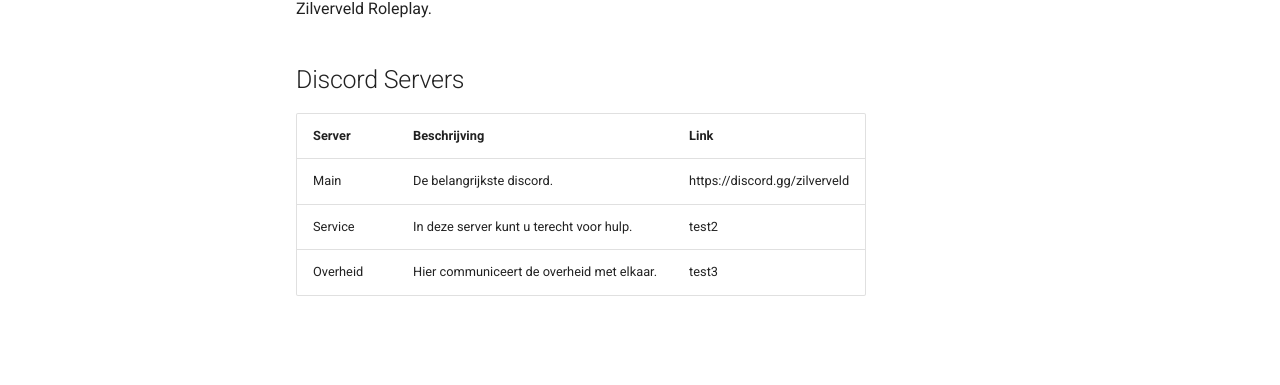
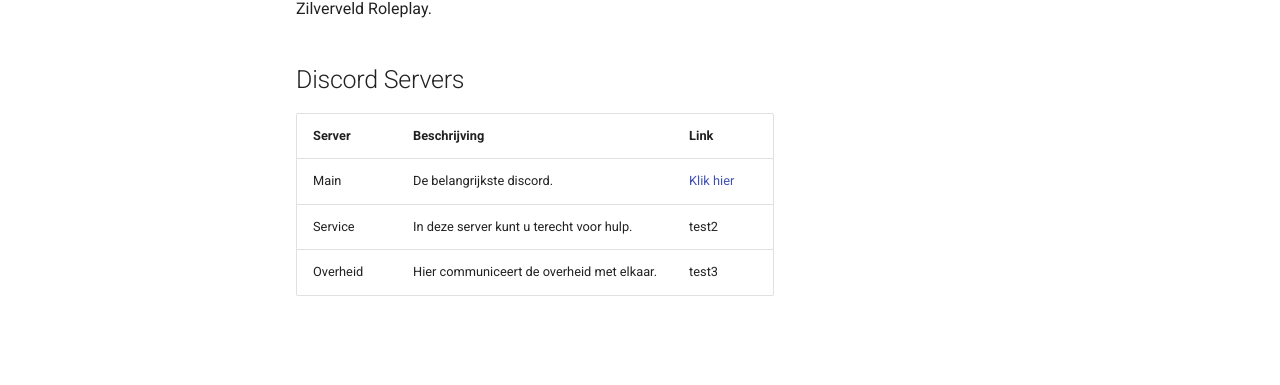
Before and after one commit to MythicalLapis0181/zv-documentatie, an MkDocs documentation site: the page built from docs/index.md, in a window 1280 px wide. Shown: the part 257-642 px from the top of the page. Built offline with MkDocs 1.6.1 and Material for MkDocs 9.7.7, drawn with Linux system fonts in a browser that asks for light colours; comment, search, counter and statistics services are not loaded.

Commit message:
Update index.md

```diff
--- a/docs/index.md
+++ b/docs/index.md
@@ -2,8 +2,8 @@
 Welkom bij de officiële Zilverveld documentatie. Hier vind u alle belangrijke informatie omtrent Zilverveld Roleplay.
 
 ## Discord Servers
-| Server      | Beschrijving                              | Link                          |
-| ----------- | ----------------------------------------- | ----------------------------- |
-| Main        | De belangrijkste discord.                 | https://discord.gg/zilverveld |
-| Service     | In deze server kunt u terecht voor hulp.  | test2                         |
-| Overheid    | Hier communiceert de overheid met elkaar. | test3                         |
+| Server      | Beschrijving                              | Link                                       |
+| ----------- | ----------------------------------------- | ------------------------------------------ |
+| Main        | De belangrijkste discord.                 | [Klik hier](https://discord.gg/zilverveld) |
+| Service     | In deze server kunt u terecht voor hulp.  | test2                                      |
+| Overheid    | Hier communiceert de overheid met elkaar. | test3                                      |
```
